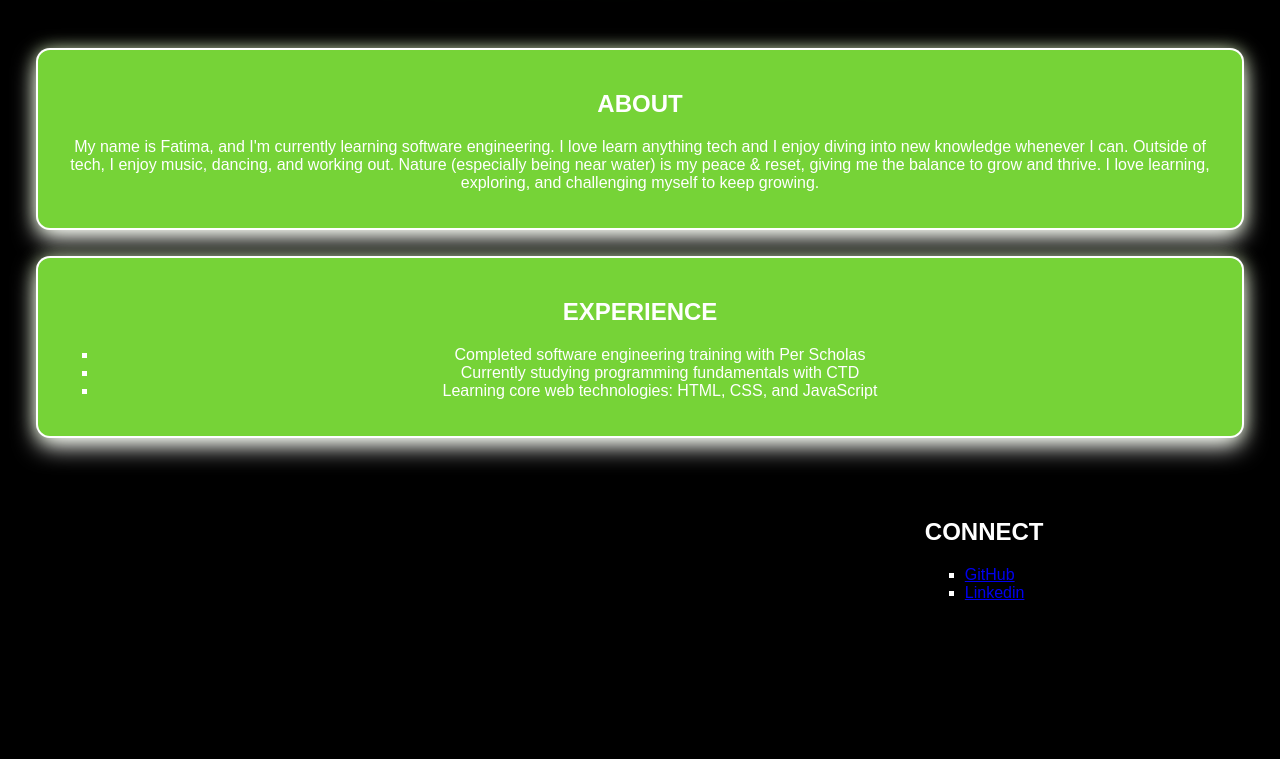
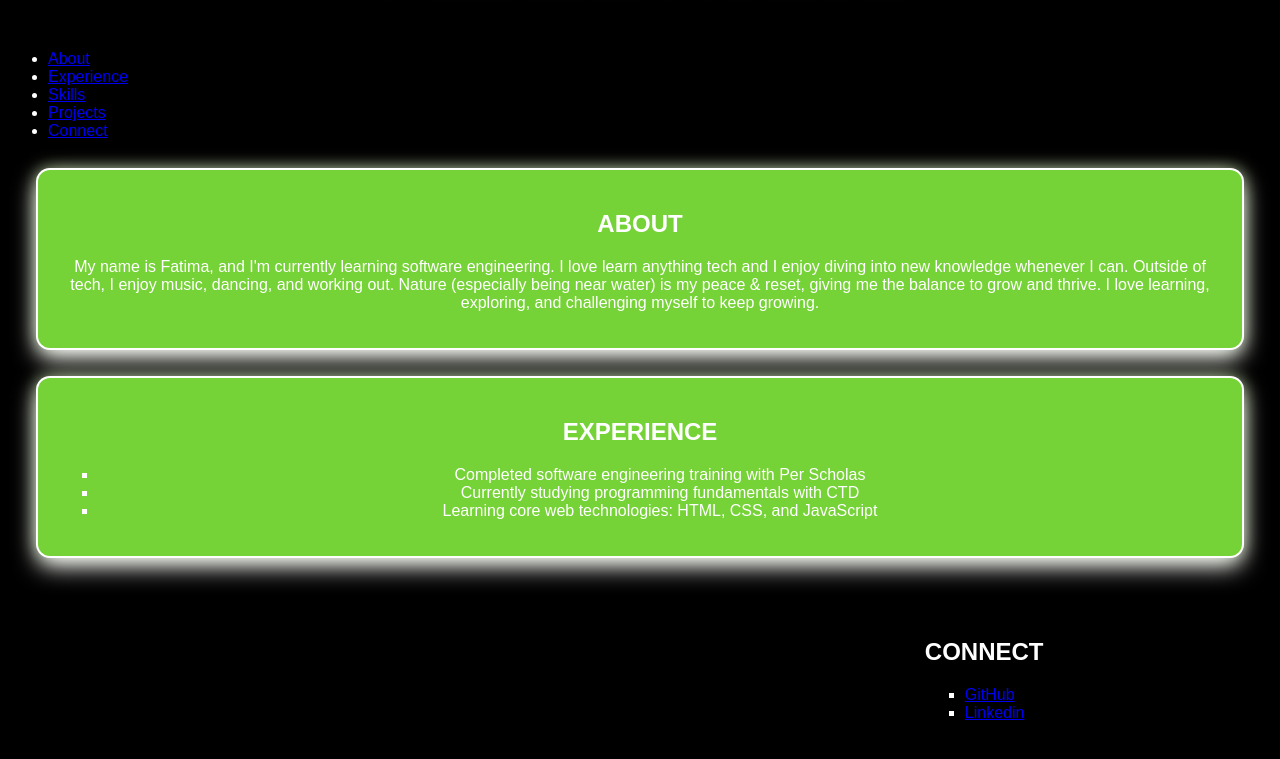
Before and after one commit to fatimmmmaaa/fatima-rettea-luna, a plain HTML site: page index.html in a window 1280 px wide. Shown: the part 149-908 px from the top of the page. Before the commit the page ends 807 px from the top, so only its background shows below. Drawn offline with Linux system fonts and the light colour scheme.

Commit message:
lesson-9

```diff
--- a/index.html
+++ b/index.html
@@ -6,12 +6,26 @@
 <meta name = "description" content= "my bio">
 <link rel="stylesheet" href="css/index.css">
 </head>
+
 <body>
-    <h1>Fatima Rettea</h1>
+    <header>
+        <h1>Fatima Rettea</h1>
+        <nav>
+            <ul>
+        <li><a href="#about">About</a></li>
+        <li><a href="#experience">Experience</a></li>
+        <li><a href="#skills">Skills</a></li>
+        <li><a href="#projects">Projects</a></li>
+        <li><a href="#connect">Connect</a></li>
+            </ul>
+        </nav>
+    </header>
+
     <section id="about">
     <h2>ABOUT</h2>
     <p>My name is Fatima, and I'm currently learning software engineering. I love learn anything tech and I enjoy diving into new knowledge whenever I can. Outside of tech, I enjoy music, dancing, and working out. Nature (especially being near water) is my peace & reset, giving me the balance to grow and thrive. I love learning, exploring, and challenging myself to keep growing.  </p>
     </section>
+
     <section id="experience">
     <h2>EXPERIENCE</h2>
     <ul>
@@ -20,6 +34,7 @@
         <li>Learning core web technologies: HTML, CSS, and JavaScript</li>
     </ul>
     </section>
+
     <section id="connect">
     <h2>CONNECT</h2>
     <ul>
```
